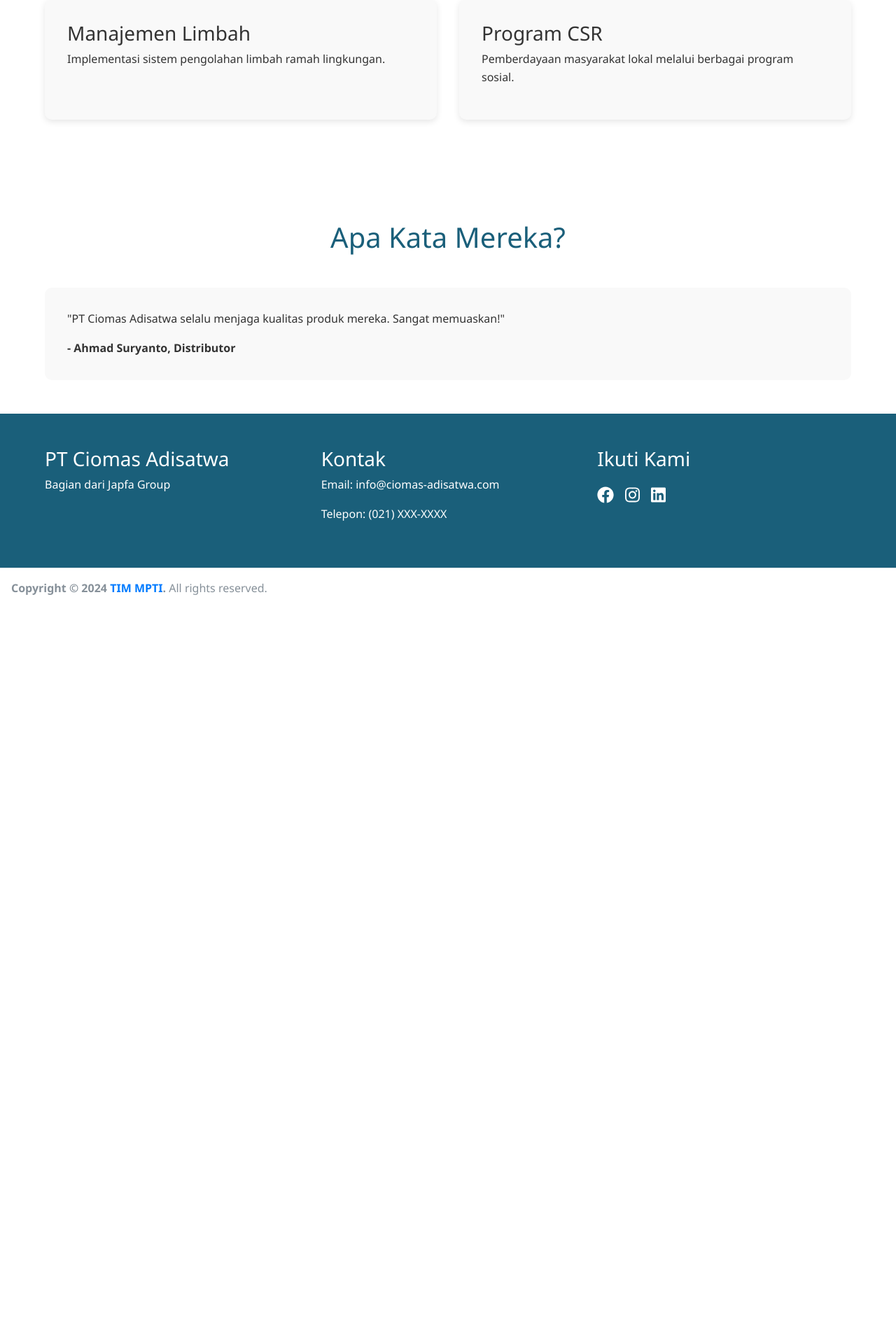
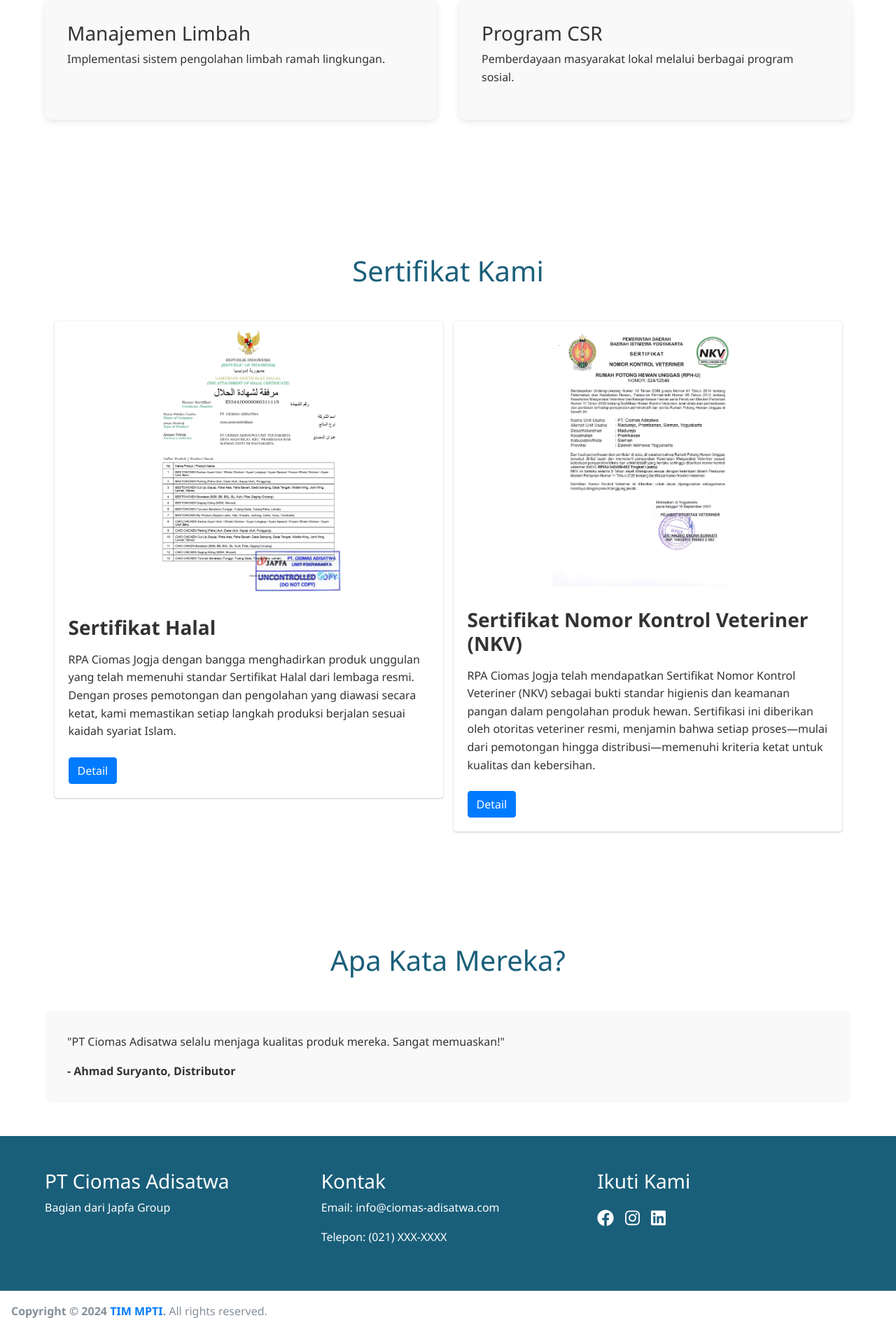
Before and after one commit to zakiansyah/SIM-Karyawan-Ciomas-Jogja, a PHP site: page /index.php in a window 1280 px wide. Shown: the part 3260-5163 px from the top of the page at 70% size. Before the commit the page ends 4110 px from the top, so only its background shows below. Run offline with PHP 8.4, Linux system fonts and the light colour scheme; some libraries are stand-ins or nearby versions.

Commit message:
add certificate in home

```diff
--- a/index.php
+++ b/index.php
@@ -255,6 +255,29 @@
         .animate-fade-in {
             animation: fadeIn 1s ease-out;
         }
+
+        .img-reduced {
+          width: 50%; /* Mengurangi ukuran gambar menjadi 50% */
+          height: auto; /* Memastikan proporsi tetap terjaga */
+          display: block; /* Mengatur gambar sebagai elemen blok */
+          margin: 0 auto; /* Memusatkan gambar di dalam elemen */
+        }
+
+        .card-body h3 {
+  font-size: 1.75rem; /* Ukuran font lebih besar */
+  font-weight: bold; /* Menjadikan font tebal */
+  margin-bottom: 1rem; /* Jarak bawah */
+  margin-top: 0.5rem; /* Jarak atas */
+}
+
+.card-body p {
+  margin-bottom: 1.5rem; /* Jarak bawah */
+  margin-top: 0.5rem; /* Jarak atas */
+  font-size: 1rem; /* Tetap dengan ukuran default */
+  line-height: 1.6; /* Memastikan teks lebih mudah dibaca */
+}
+
+
     </style>
 </head>
 
@@ -412,6 +435,45 @@
         </div>
       </div>
     </section>
+    <section class="container my-5">
+  <h2 class="section-title" data-aos="fade-up">Sertifikat Kami</h2>
+  <div class="row g-5">
+    <!-- Kartu Pertama -->
+    <div class="col-md-6">
+      <div class="card">
+        <div class="bg-image hover-overlay" data-mdb-ripple-init data-mdb-ripple-color="light">
+          <img src="./assets/img/Sertifikat 1.jpg" class="img-fluid img-reduced" />
+          <a href="#!">
+            <div class="mask" style="background-color: rgba(251, 251, 251, 0.15);"></div>
+          </a>
+        </div>
+        <div class="card-body">
+          <h3 class="card-title">Sertifikat Halal</h3>
+          <p class="card-text">RPA Ciomas Jogja dengan bangga menghadirkan produk unggulan yang telah memenuhi standar Sertifikat Halal dari lembaga resmi. Dengan proses pemotongan dan pengolahan yang diawasi secara ketat, kami memastikan setiap langkah produksi berjalan sesuai kaidah syariat Islam.</p>
+          <a href="#!" class="btn btn-primary" data-mdb-ripple-init>Detail</a>
+        </div>
+      </div>
+    </div>
+
+    <!-- Kartu Kedua -->
+    <div class="col-md-6">
+      <div class="card">
+        <div class="bg-image hover-overlay" data-mdb-ripple-init data-mdb-ripple-color="light">
+          <img src="./assets/img/Sertifikat 4.jpg" class="img-fluid img-reduced" />
+          <a href="#!">
+            <div class="mask" style="background-color: rgba(251, 251, 251, 0.15);"></div>
+          </a>
+        </div>
+        <div class="card-body">
+          <h3 class="card-title">Sertifikat Nomor Kontrol Veteriner (NKV)</h3>
+          <p class="card-text">RPA Ciomas Jogja telah mendapatkan Sertifikat Nomor Kontrol Veteriner (NKV) sebagai bukti standar higienis dan keamanan pangan dalam pengolahan produk hewan. Sertifikasi ini diberikan oleh otoritas veteriner resmi, menjamin bahwa setiap proses—mulai dari pemotongan hingga distribusi—memenuhi kriteria ketat untuk kualitas dan kebersihan.</p>
+          <a href="#!" class="btn btn-primary" data-mdb-ripple-init>Detail</a>
+        </div>
+      </div>
+    </div>
+  </div>
+</section>
+
 
     <section id="testimonials">
       <h2 class="section-title" data-aos="fade-up">Apa Kata Mereka?</h2>
```
Also changed, not shown: admin/index.php (+4 -4 lines), assets/img/Sertifikat 1.jpg (added), assets/img/Sertifikat 2.jpg (added), assets/img/Sertifikat 3.jpg (added), assets/img/Sertifikat 4.jpg (added), assets/img/Sertifikat 5.jpg (added).
